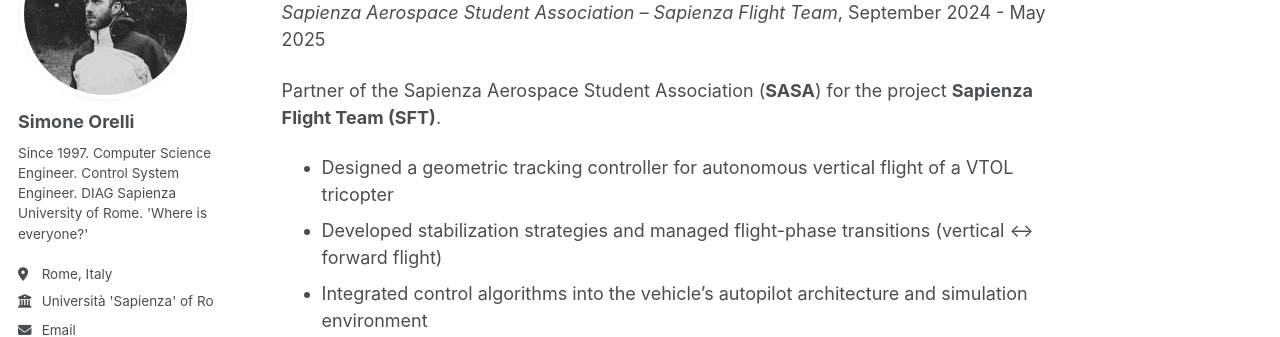
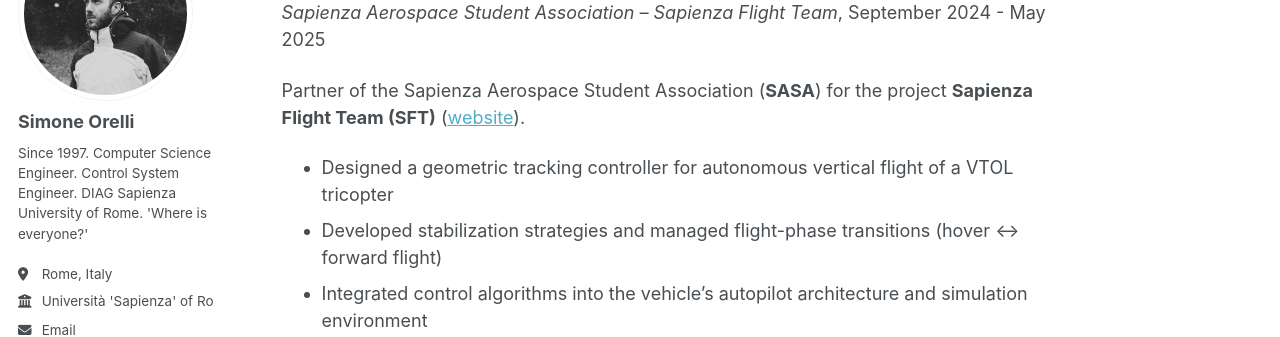
Before and after one commit to Messi-Orion10/s_orion10.github.io, a Jekyll site: the page built from _work_experiences/2024-work_experience-3.md, in a window 1280 px wide and 1107 px high. Shown: the part 173-510 px from the top of the window. Built offline with Jekyll 4.4.1, drawn with Linux system fonts in a browser that asks for light colours.

Commit message:
Update 2024-work_experience-3.md

```diff
--- a/_work_experiences/2024-work_experience-3.md
+++ b/_work_experiences/2024-work_experience-3.md
@@ -8,9 +8,9 @@ period: "September 2024 - May 2025"
 location: "Rome (RM)"
 ---
 
-Partner of the Sapienza Aerospace Student Association (**SASA**) for the project **Sapienza Flight Team (SFT)**.
+Partner of the Sapienza Aerospace Student Association (**SASA**) for the project **Sapienza Flight Team (SFT)** ([website](https://www.sasa-aerospace.it/flight-team/)).
 
 - Designed a geometric tracking controller for autonomous vertical flight of a VTOL tricopter
-- Developed stabilization strategies and managed flight-phase transitions (vertical ↔ forward flight)
+- Developed stabilization strategies and managed flight-phase transitions (hover ↔ forward flight)
 - Integrated control algorithms into the vehicle’s autopilot architecture and simulation environment
 - Supported ground and flight tests, analysing telemetry data to refine controller parameters
```
